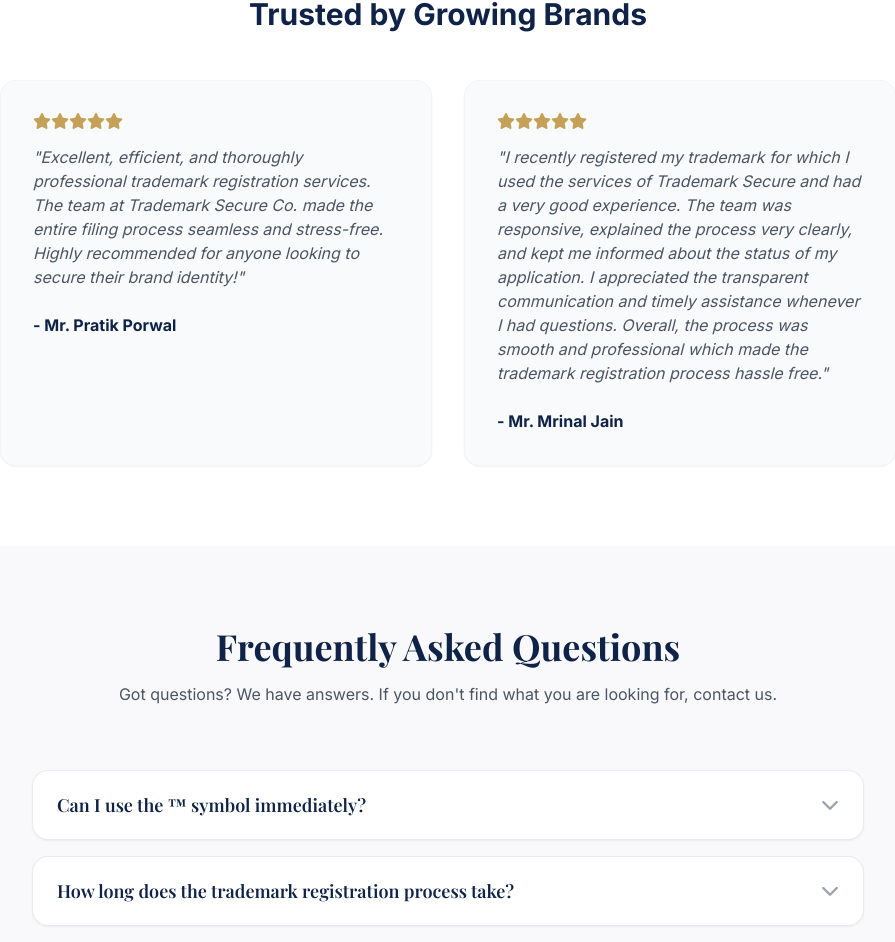
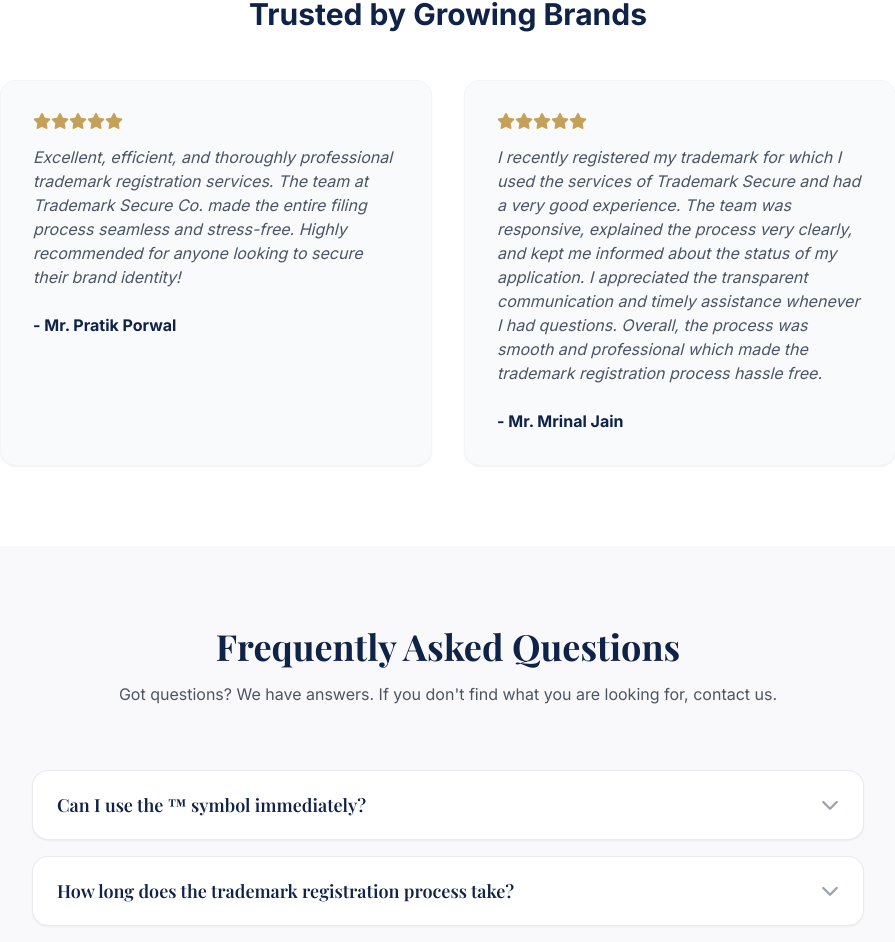
Before and after one commit to jrhfusfb/Trademark-Secure-Co, a React (Vite) app in the folder frontend/: page / in a window 1280 px wide. Shown: the part 4168-5110 px from the top of the page, without its empty margins (192-1087 px from the left). Built offline with nearby package versions, Linux system fonts and the light colour scheme.

Commit message:
Content: remove double quotes from testimonials text in Index8Page and Index7Page

```diff
--- a/frontend/src/pages/Index7Page.jsx
+++ b/frontend/src/pages/Index7Page.jsx
@@ -330,14 +330,14 @@ const Index7Page = () => {
               <div className="flex text-secondary mb-4">
                 <i className="fa-solid fa-star"></i><i className="fa-solid fa-star"></i><i className="fa-solid fa-star"></i><i className="fa-solid fa-star"></i><i className="fa-solid fa-star"></i>
               </div>
-              <p className="text-gray-600 italic mb-6">"Excellent, efficient, and thoroughly professional trademark registration services. The team at Trademark Secure Co. made the entire filing process seamless and stress-free. Highly recommended for anyone looking to secure their brand identity!"</p>
+              <p className="text-gray-600 italic mb-6">Excellent, efficient, and thoroughly professional trademark registration services. The team at Trademark Secure Co. made the entire filing process seamless and stress-free. Highly recommended for anyone looking to secure their brand identity!</p>
               <p className="font-bold text-primary">- Mr. Pratik Porwal</p>
             </div>
             <div className="bg-gray-50 p-8 rounded-2xl border border-gray-100/80 text-left card-3d shadow-sm">
               <div className="flex text-secondary mb-4">
                 <i className="fa-solid fa-star"></i><i className="fa-solid fa-star"></i><i className="fa-solid fa-star"></i><i className="fa-solid fa-star"></i><i className="fa-solid fa-star"></i>
               </div>
-              <p className="text-gray-600 italic mb-6">"I recently registered my trademark for which I used the services of Trademark Secure and had a very good experience. The team was responsive, explained the process very clearly, and kept me informed about the status of my application. I appreciated the transparent communication and timely assistance whenever I had questions. Overall, the process was smooth and professional which made the trademark registration process hassle free."</p>
+              <p className="text-gray-600 italic mb-6">I recently registered my trademark for which I used the services of Trademark Secure and had a very good experience. The team was responsive, explained the process very clearly, and kept me informed about the status of my application. I appreciated the transparent communication and timely assistance whenever I had questions. Overall, the process was smooth and professional which made the trademark registration process hassle free.</p>
               <p className="font-bold text-primary">- Mr. Mrinal Jain</p>
             </div>
           </div>
--- a/frontend/src/pages/Index8Page.jsx
+++ b/frontend/src/pages/Index8Page.jsx
@@ -475,14 +475,14 @@ const Index8Page = () => {
               <div className="flex text-secondary mb-4">
                 <i className="fa-solid fa-star"></i><i className="fa-solid fa-star"></i><i className="fa-solid fa-star"></i><i className="fa-solid fa-star"></i><i className="fa-solid fa-star"></i>
               </div>
-              <p className="text-gray-600 italic mb-6">"Excellent, efficient, and thoroughly professional trademark registration services. The team at Trademark Secure Co. made the entire filing process seamless and stress-free. Highly recommended for anyone looking to secure their brand identity!"</p>
+              <p className="text-gray-600 italic mb-6">Excellent, efficient, and thoroughly professional trademark registration services. The team at Trademark Secure Co. made the entire filing process seamless and stress-free. Highly recommended for anyone looking to secure their brand identity!</p>
               <p className="font-bold text-primary">- Mr. Pratik Porwal</p>
             </div>
             <div className="bg-gray-50 p-8 rounded-2xl border border-gray-100/80 text-left card-3d shadow-sm">
               <div className="flex text-secondary mb-4">
                 <i className="fa-solid fa-star"></i><i className="fa-solid fa-star"></i><i className="fa-solid fa-star"></i><i className="fa-solid fa-star"></i><i className="fa-solid fa-star"></i>
               </div>
-              <p className="text-gray-600 italic mb-6">"I recently registered my trademark for which I used the services of Trademark Secure and had a very good experience. The team was responsive, explained the process very clearly, and kept me informed about the status of my application. I appreciated the transparent communication and timely assistance whenever I had questions. Overall, the process was smooth and professional which made the trademark registration process hassle free."</p>
+              <p className="text-gray-600 italic mb-6">I recently registered my trademark for which I used the services of Trademark Secure and had a very good experience. The team was responsive, explained the process very clearly, and kept me informed about the status of my application. I appreciated the transparent communication and timely assistance whenever I had questions. Overall, the process was smooth and professional which made the trademark registration process hassle free.</p>
               <p className="font-bold text-primary">- Mr. Mrinal Jain</p>
             </div>
           </div>
```
